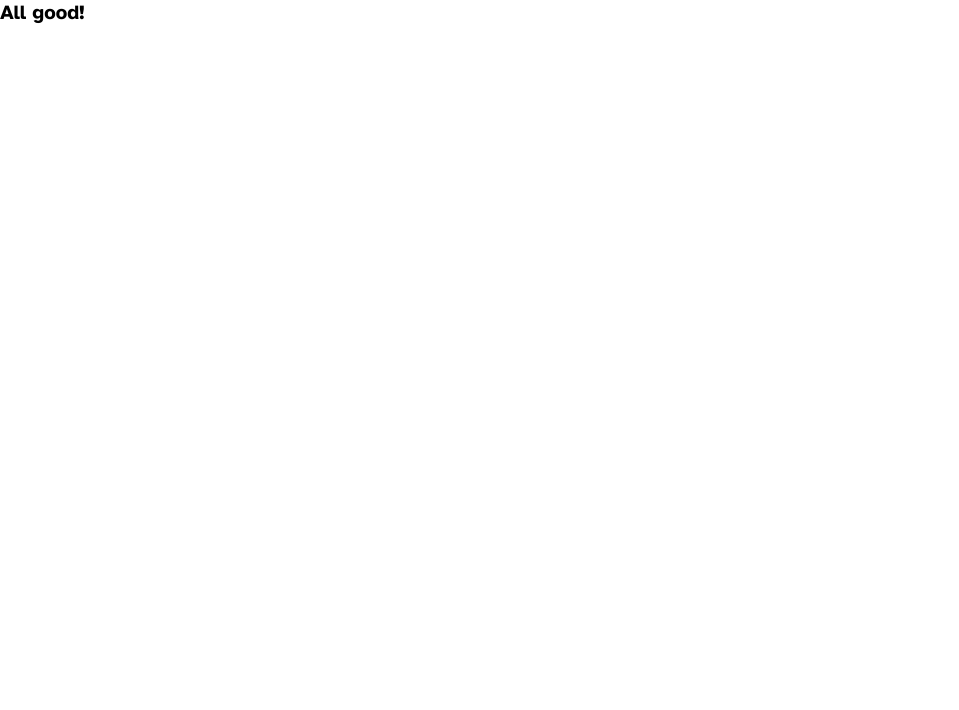
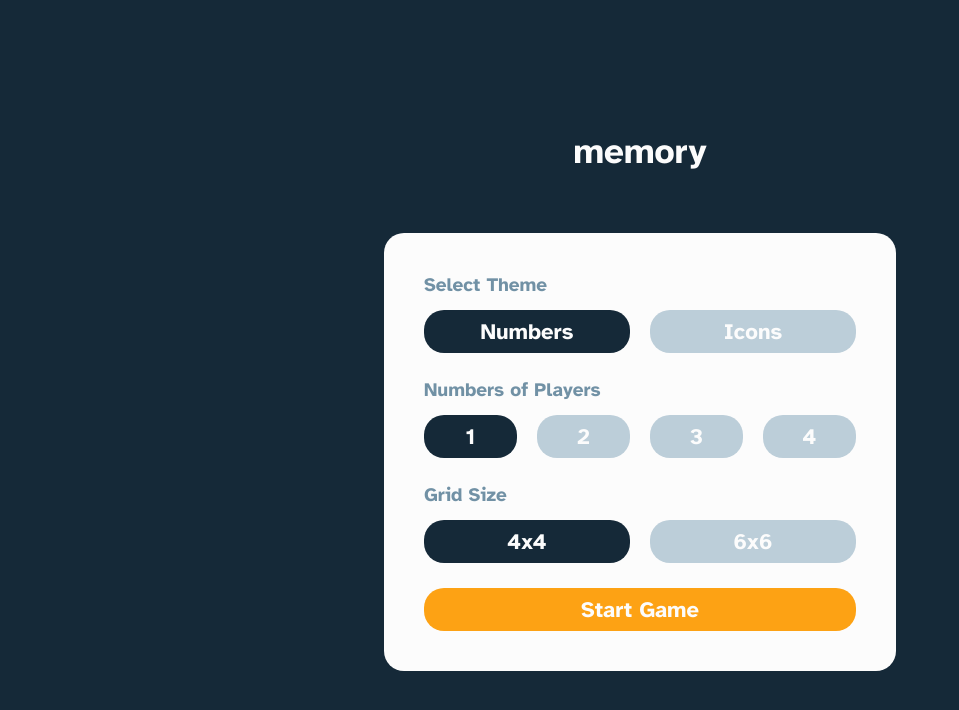
Before and after one commit to ChristianRL23/memory-game, a React (Create React App) app: page / in a window 1280 px wide. Shown: the top 710 px of the page, without its empty margins (0-959 px from the left). Built offline with nearby package versions, Linux system fonts and the light colour scheme.

Commit message:
Create the StartGame layout.

```diff
--- a/src/App.js
+++ b/src/App.js
@@ -1,9 +1,10 @@
 import './App.scss';
+import StartGame from './layouts/StartGame/StartGame';
 
 function App() {
   return (
     <div className="App">
-      <h1>All good!</h1>
+      <StartGame />
     </div>
   );
 }
--- /dev/null
+++ b/src/layouts/StartGame/StartGame.jsx
@@ -0,0 +1,32 @@
+import Button from '../../components/Button/Button';
+import StartGameField from '../../components/StartGameField/StartGameField';
+import './StartGame.scss';
+
+const StartGame = () => {
+  return (
+    <section className="start-game">
+      <div className="start-game__content">
+        <h1>memory</h1>
+        <div className="start-game__content__modal">
+          <StartGameField label="Select Theme">
+            <Button textContent="Numbers" color="dark" />
+            <Button textContent="Icons" color="light" />
+          </StartGameField>
+          <StartGameField label="Numbers of Players">
+            <Button textContent="1" color="dark" />
+            <Button textContent="2" color="light" />
+            <Button textContent="3" color="light" />
+            <Button textContent="4" color="light" />
+          </StartGameField>
+          <StartGameField label="Grid Size">
+            <Button textContent="4x4" color="dark" />
+            <Button textContent="6x6" color="light" />
+          </StartGameField>
+          <Button textContent="Start Game" color="orange" />
+        </div>
+      </div>
+    </section>
+  );
+};
+
+export default StartGame;
--- /dev/null
+++ b/src/layouts/StartGame/StartGame.scss
@@ -0,0 +1,31 @@
+.start-game {
+  background-color: var(--color-quinary-blue);
+  height: 100vh;
+  width: 100vw;
+  display: flex;
+  justify-content: center;
+  align-items: center;
+
+  &__content {
+    display: flex;
+    flex-direction: column;
+    align-items: center;
+    width: 40%;
+
+    h1 {
+      color: var(--color-primary-white);
+      font-size: 3.5rem;
+      margin-bottom: 6rem;
+    }
+
+    &__modal {
+      width: 100%;
+      background-color: var(--color-primary-white);
+      padding: 4rem;
+      border-radius: var(--border-radius-primary);
+      display: flex;
+      flex-direction: column;
+      gap: 2.5rem;
+    }
+  }
+}
```
